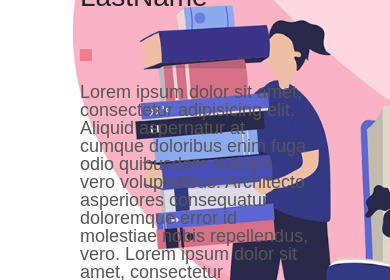
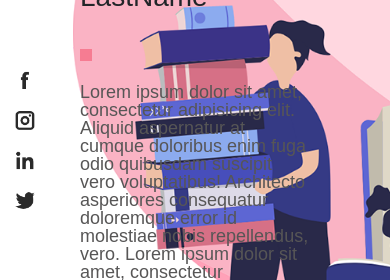
Before and after one commit to coderkabh/Course-Website, a plain HTML site: page index.html in a window 390 px wide. Shown: the part 272-552 px from the top of the page. Drawn offline with nearby package versions, Linux system fonts and the light colour scheme.

Commit message:
meta viewport added for responsiveness

```diff
--- a/index.html
+++ b/index.html
@@ -2,6 +2,7 @@
 <html lang="en">
 <head>
     <meta charset="UTF-8">
+    <meta name="viewport" content="width=device-width, initial-scale = 1">
     <link rel="stylesheet" href="style.css">
     <link href="https://stackpath.bootstrapcdn.com/bootstrap/4.5.0/css/bootstrap.min.css" rel="stylesheet">
     <script src="script.js"></script>
@@ -218,6 +219,19 @@
     </div>
 </section>
 
+<!--social icons-->
+
+<div class="social-icons">
+    <img src="assets/images/facebook.png">
+    <img src="assets/images/instagram.png">
+    <img src="assets/images/linkedin.png">
+    <img src="assets/images/twitter.png">
+
+
+</div>
+
+
+
 
 <script>
     var menuBtn = document.getElementById("nav-trigger");
--- a/style.css
+++ b/style.css
@@ -352,3 +352,20 @@ hr{
 .copyright-text, .footer-logo{
     flex-basis: 40%;
 }
+
+/*social icons*/
+.social-icons{
+    width: 50px;
+    position: fixed;
+    top: 50%;
+    left: 0;
+    transform: translateY(-50%);
+    z-index: 1;
+}
+
+.social-icons img{
+    display: block;
+    width: 20px;
+    margin: 0 auto 20px;
+    cursor: pointer;
+}
```
